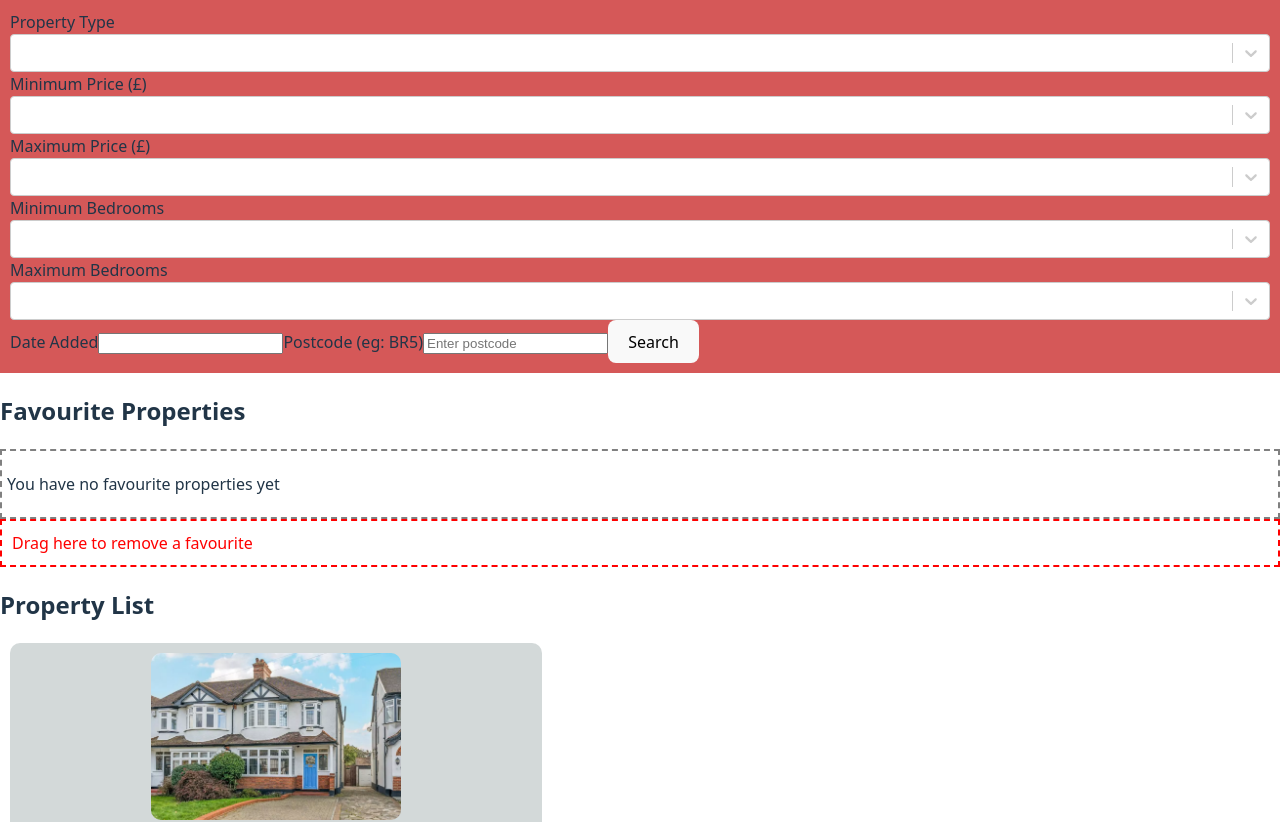
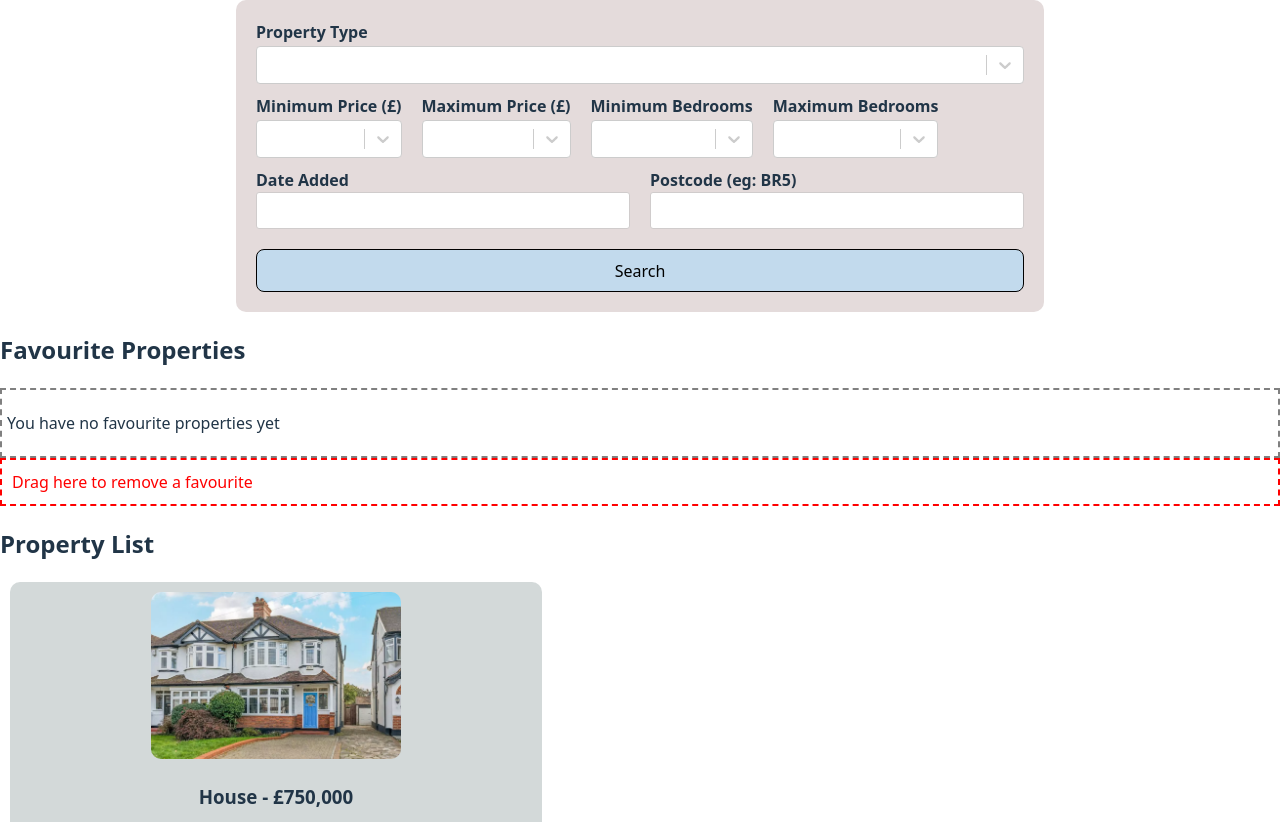
Before and after one commit to shashini13/React-CW, a React (Vite) app: page / in a window 1280 px wide. Shown: the top 822 px of the page. Built offline with nearby package versions, Linux system fonts and the light colour scheme.

Commit message:
Modified search form and added css

```diff
--- a/src/App.css
+++ b/src/App.css
@@ -1,8 +1,57 @@
 /*SearchFrom.jsx*/
 .search-form {
-  background-color: rgb(213, 88, 88);
+  background-color: rgb(228, 219, 219);
+  padding: 20px;
+  width: 60%;
+  border-radius: 10px;
+  margin: 0 auto;
+  display: flex;
+  flex-direction: column;
+}
+
+.search-form-label {
+  font-weight: 600;
+}
+
+.property-type-input-div .css-13cymwt-control {
+  width: 100%;
+}
+
+.price-bedroom-div {
+  display: flex;
+  gap: 20px;
+}
+
+.date-postcode-div {
+  display: flex;
+  justify-content: space-between;
+  gap: 20px;
+  padding-bottom: 20px;
+}
+
+.date-postcode-div div {
+  display: flex;
+  flex-direction: column;
+  flex: 1;
+}
+
+.date-postcode-div input {
   padding: 10px;
+  border-radius: 3px;
+  border: 1px solid rgb(208, 204, 204);
+}
 
+.price-input-div .css-13cymwt-control {
+  width: 100%;
+}
+
+.css-13cymwt-control {
+  margin: 2px 0 10px 0;
+}
+
+.search-form button[type="submit"] {
+  background-color: rgb(194, 218, 237);
+  border: 1px solid black;
 }
 
 
--- a/src/components/SearchForm.jsx
+++ b/src/components/SearchForm.jsx
@@ -15,8 +15,6 @@ const SearchForm = ({onSearch}) => {
     const [dateAdded, setDateAdded] = useState(null);
     const [postcode, setPostcode] = useState("");
 
-    const [filters, setFilters] = useState({});
-
     const handleSubmit = (e) => {
         e.preventDefault();
         onSearch({type, minPrice, maxPrice, minBedrooms, maxBedrooms, dateAdded, postcode});
@@ -24,7 +22,8 @@ const SearchForm = ({onSearch}) => {
 
     return (
         <form className="search-form" onSubmit={handleSubmit}>
-            <label>Property Type</label>
+            <div className="property-type-input-div">
+                <label className="search-form-label">Property Type</label>
                 <Select
                     options={[
                         {value: "Any", label:"Any"},
@@ -34,8 +33,11 @@ const SearchForm = ({onSearch}) => {
                     onChange={(selected) => setType(selected.value)}
                     placeholder=""
                 />
+            </div>
 
-            <label>Minimum Price (£)</label>
+            <div className="price-bedroom-div">
+                <div>
+                    <label className="search-form-label">Minimum Price (£)</label>
                     <Select
                         options={[
                             {value: 100000, label: "100 000"},
@@ -46,8 +48,10 @@ const SearchForm = ({onSearch}) => {
                         onChange={(selected) => setMinPrice(selected.value)}
                         placeholder=""
                     />
+                </div>
 
-            <label>Maximum Price (£)</label>
+                <div>
+                    <label className="search-form-label">Maximum Price (£)</label>
                     <Select
                         options={[
                             {value: 400000, label: "400 000"},
@@ -58,8 +62,10 @@ const SearchForm = ({onSearch}) => {
                         onChange={(selected) => setMaxPrice(selected.value)}
                         placeholder=""
                     />
+                </div>
 
-            <label>Minimum Bedrooms</label>
+                <div>
+                    <label className="search-form-label">Minimum Bedrooms</label>
                     <Select
                         options={[
                             {value: 1, label: "1"},
@@ -70,8 +76,10 @@ const SearchForm = ({onSearch}) => {
                         onChange={(selected) => setMinBedrooms(selected.value)}
                         placeholder=""
                     />
+                </div>
 
-            <label>Maximum Bedrooms</label>
+                <div>
+                    <label className="search-form-label">Maximum Bedrooms</label>
                     <Select
                         options={[
                             {value: 3, label: "3"},
@@ -82,20 +90,27 @@ const SearchForm = ({onSearch}) => {
                         onChange={(selected) => setMaxBedrooms(selected.value)}
                         placeholder=""
                     />
+                </div>
+            </div>
 
-            <label>Date Added</label>
+            <div className="date-postcode-div">
+                <div>
+                    <label className="search-form-label">Date Added</label>
                     <DatePicker
                         selected={dateAdded}
                         onChange={(date) => setDateAdded(date)}
                     />
+                </div>
 
-            <label>Postcode (eg: BR5)</label>
+                <div>
+                    <label className="search-form-label">Postcode (eg: BR5)</label>
                     <input
                         type="text"
                         value={postcode}
                         onChange={(code) => setPostcode(code.target.value.toUpperCase())}
-                placeholder="Enter postcode"
                     />
+                </div>
+            </div>
 
             <button type="submit">Search</button>
         </form>
```
Lines whose indentation alone changed are shown as unchanged.
